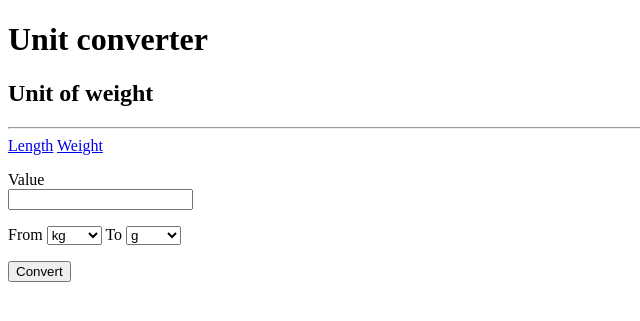
After one commit to Adfmu1/unit-converter, a Flask app: page /weight in a window 1280 px wide. The commit adds this page. Shown: the top 321 px of the page, without its empty margins (0-640 px from the left). Run offline with Flask 3, Linux system fonts and the light colour scheme.

Commit message:
add weight converting implementation

```diff
--- a/app/routes.py
+++ b/app/routes.py
@@ -1,3 +1,6 @@
+from crypt import methods
+from multiprocessing import Value
+
 from flask import render_template, request
 from app import app
 
@@ -9,6 +12,16 @@ LENGTH_UNITS = {
     'foot': 0.3048,
     'yard': 0.9144,
     'mile': 1609.344,
+}
+
+WEIGHT_UNITS = {
+    'mg': 0.000001,
+    'g': 0.001,
+    'kg': 1.0,
+    't': 1000.0,
+    'oz': 0.028349523125,
+    'lb': 0.45359237,
+    'stone': 6.35029318,
 }
 
 @app.route('/')
@@ -44,9 +57,47 @@ def length():
 
     return render_template(
         'length.html',
+        unit_of='length',
         result=result,
         value=value,
         from_unit=from_unit,
         to_unit=to_unit,
         units=LENGTH_UNITS,
     )
+
+@app.route('/weight', methods=['GET', 'POST'])
+def weight():
+    result = None
+    value = ''
+    from_unit = 'kg'
+    to_unit = 'g'
+
+    if request.method == 'POST':
+        value = request.form.get('value', '').strip()
+        from_unit = request.form.get('from_unit', 'g')
+        to_unit = request.form.get('to_unit', 'kg')
+
+        try:
+            if not value or len(value) > 20:
+                raise ValueError
+            amount = float(value)
+            if amount != amount or amount in (float('inf'), float('-inf')):
+                raise ValueError
+            if from_unit not in WEIGHT_UNITS or to_unit not in WEIGHT_UNITS:
+                raise ValueError
+        except ValueError:
+            result = 'Please enter a valid number'
+        else:
+            converted = amount * WEIGHT_UNITS[from_unit] / WEIGHT_UNITS[to_unit]
+            result = f'{amount:.10g} {from_unit} = {converted:.10g} {to_unit}'
+
+
+    return render_template(
+        'weight.html',
+        unit_of='weight',
+        result=result,
+        value=value,
+        from_unit=from_unit,
+        to_unit=to_unit,
+        units=WEIGHT_UNITS,
+    )
--- a/app/templates/base.html
+++ b/app/templates/base.html
@@ -5,12 +5,13 @@
 	<title>Unit converter</title>
 </head>
 <body>
-	<h1>Unit coverter</h1>
+	<h1>Unit converter</h1>
 	{% if unit_of %}
 	    <h2>Unit of {{ unit_of }}</h2>
 	{% endif %}
 	<hr>
 	<a href="{{ url_for('length') }}">Length</a>
+	<a href="{{ url_for('weight') }}">Weight</a>
 	{# <a href="{{ url_for('weight') }}">Weight</a> #}
 	{# <a href="{{ url_for('temperature') }}">Temperature</a> #}
 	{% block content %}{% endblock %}
--- /dev/null
+++ b/app/templates/weight.html
@@ -0,0 +1,42 @@
+{% extends "base.html" %}
+
+{% block content %}
+<form method="post">
+	<p>
+		<label for="value">Value</label><br>
+		<input
+			type="text"
+			id="value"
+			name="value"
+			inputmode="decimal"
+			pattern="[0-9]+(\.[0-9]+)?"
+			maxlength="20"
+			title="Enter a number, for example 12 or 12.5"
+			value="{{ value }}"
+			required
+		>
+	</p>
+
+	<p>
+		<label for="from_unit">From</label>
+		<select id="from_unit" name="from_unit">
+			{% for unit in units %}
+			<option value="{{ unit }}"{% if unit == from_unit %} selected{% endif %}>{{ unit }}</option>
+			{% endfor %}
+		</select>
+
+		<label for="to_unit">To</label>
+		<select id="to_unit" name="to_unit">
+			{% for unit in units %}
+			<option value="{{ unit }}"{% if unit == to_unit %} selected{% endif %}>{{ unit }}</option>
+			{% endfor %}
+		</select>
+	</p>
+
+	<button type="submit">Convert</button>
+</form>
+
+{% if result %}
+<h2>{{ result }}</h2>
+{% endif %}
+{% endblock %}
```
